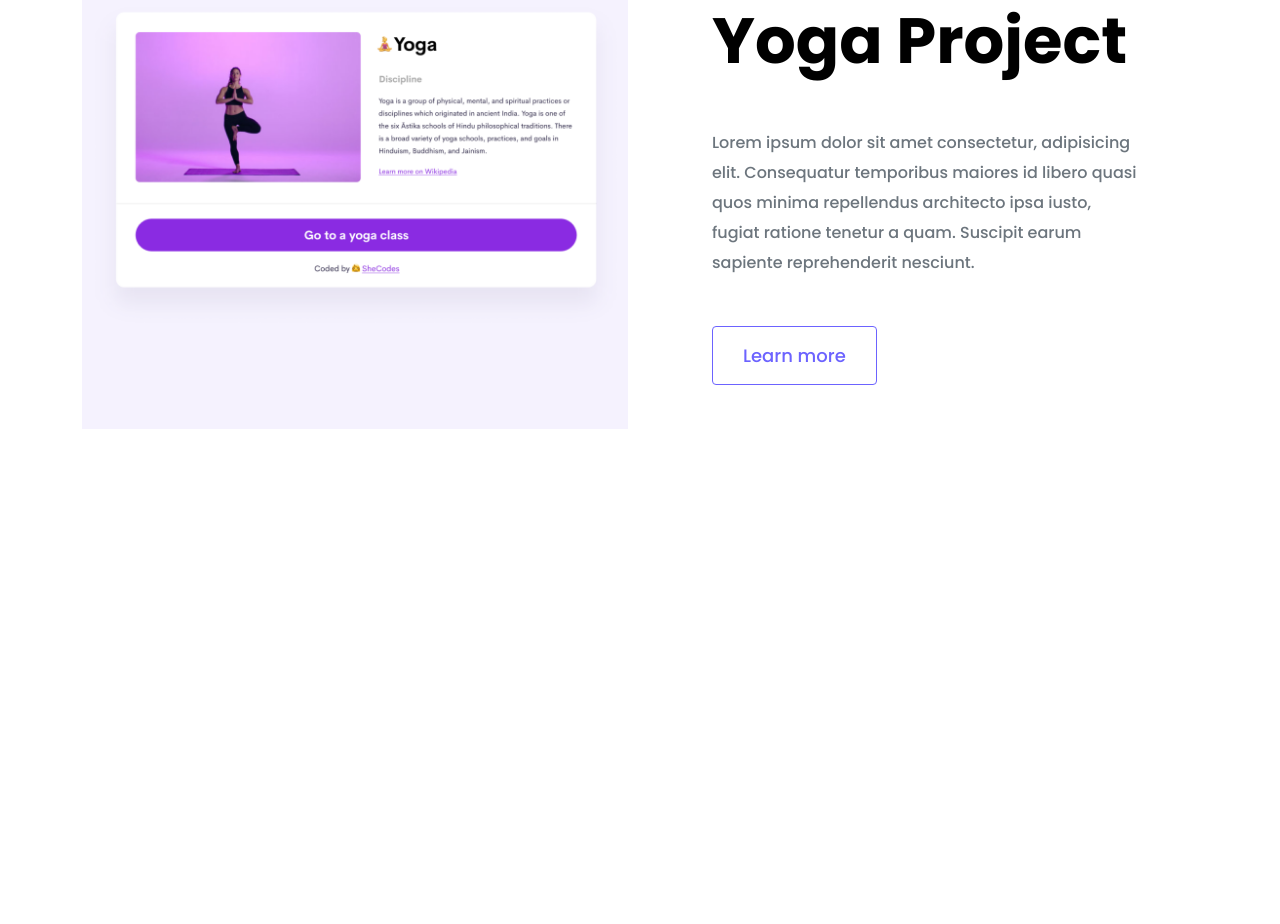
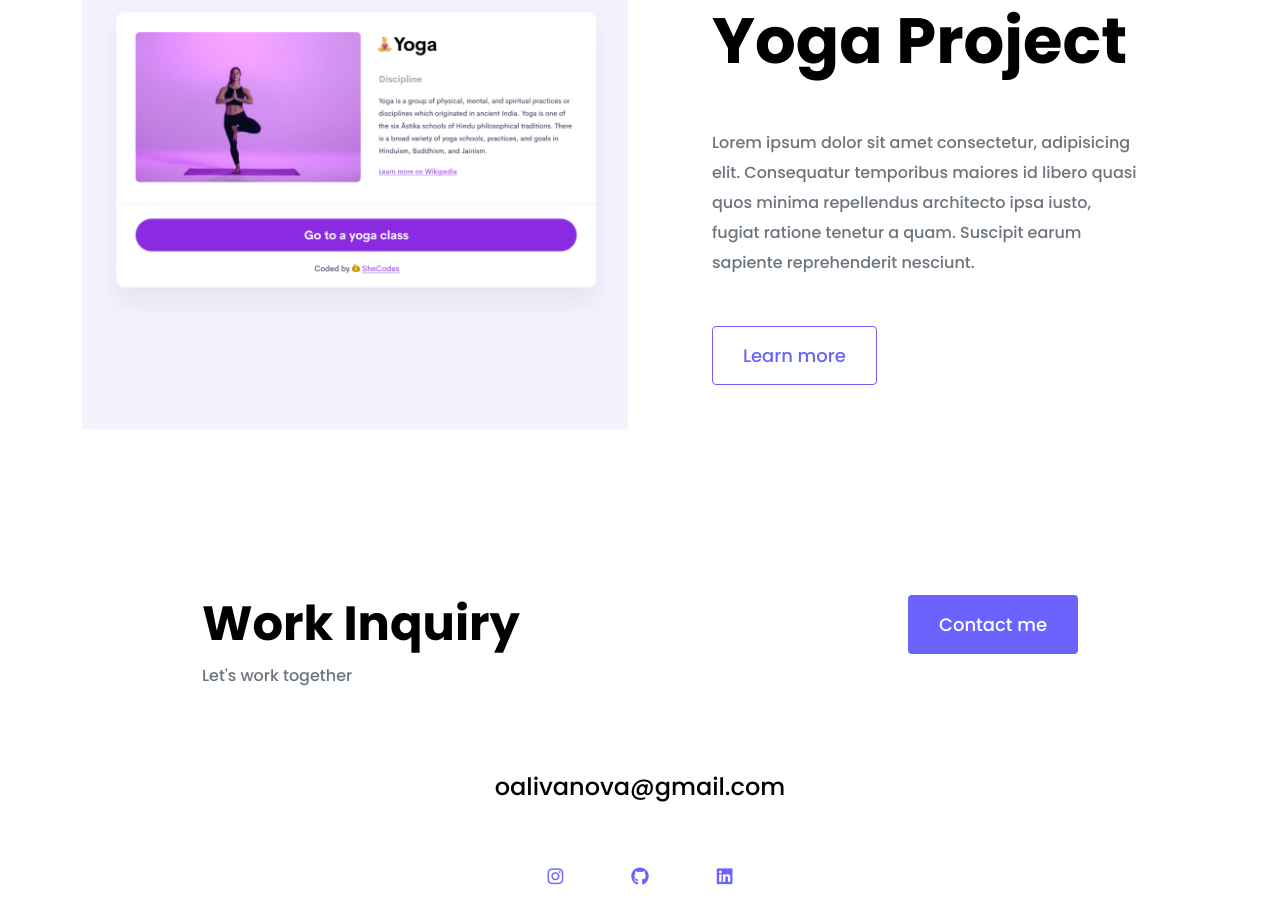
Before and after one commit to Olga771/portfolio-project, a plain HTML site: page index.html in a window 1280 px wide. Shown: the part 2475-3399 px from the top of the page. Before the commit the page ends 3028 px from the top, so only its background shows below. Drawn offline with nearby package versions, Linux system fonts and the light colour scheme.

Commit message:
Added footer

```diff
--- a/index.html
+++ b/index.html
@@ -118,6 +118,36 @@
           </div>
         </div>
       </div>
+      <footer>
+        <div class="contact-box justify-content-between mb-5 d-none d-md-flex">
+          <div>
+            <h4>Work Inquiry</h4>
+            <p class="text-muted">Let's work together</p>
+          </div>
+          <div>
+            <a href="" class="btn btn-branding"> Contact me </a>
+          </div>
+        </div>
+        <div>
+          <div class="d-flex justify-content-center mb-5">
+            <a href="mailto:oalivanova@gmail.com" class="email-link">
+              oalivanova@gmail.com
+            </a>
+          </div>
+        </div>
+
+        <div class="social-links d-flex justify-content-center mb-5">
+          <a href="https://www.Instagram.com/olga" target="_blank">
+            <i class="fa-brands fa-instagram"></i
+          ></a>
+          <a href="https://www.github.com/olga" target="_blank"
+            ><i class="fa-brands fa-github"></i
+          ></a>
+          <a href="https://www.linkedin.com/olgaAlivanova" target="_blank"
+            ><i class="fa-brands fa-linkedin"></i
+          ></a>
+        </div>
+      </footer>
     </div>
   </body>
 </html>
--- a/styles/portfolio.css
+++ b/styles/portfolio.css
@@ -27,7 +27,9 @@ h1 {
 h2 {
     font-size: 64px;
 }
-
+h4 {
+  font-size: 48px;
+}
 p {
   font-weight: normal;
   font-size: 16px;
@@ -125,7 +127,40 @@ nav li.active a,
 nav a:hover {
   color: var(--branding-color);
 }
+footer {
+  margin: 60px 0;
+}
 
+footer .contact-box {
+  background: var(--secondary-color);
+  padding: 30px 120px;
+  border-radius: 10px;
+}
+footer .contact-box p {
+  margin: 0;
+}
+footer .email-link {
+  text-decoration: none;
+  color: black;
+  font-size: 24px;
+  text-align: center;
+}
+footer .email-link:hover {
+  color: var(--branding-color);
+}
+footer .social-links a {
+  margin: 0 20px;
+  color: var(--branding-color);
+  background-color: var(--secondary-color);
+  padding: 10px 14px;
+  border-radius: 50%;
+  font-size: 18px;
+  transition: all 100ms ease-in-out;
+}
+footer .social-links a:hover {
+  color: white;
+  background: var(--branding-color);
+}
 @media (max-width: 900px) {
   h1 {
     font-size: 44px;
@@ -133,6 +168,12 @@ nav a:hover {
   }
   h2 {
     font-size: 44px;
+  }
+  h4 {
+    font-size: 26px;
+  }
+  .btn {
+    font-size: 18px;
   }
   .hero {
     padding: 80px 20px;
@@ -148,4 +189,7 @@ nav a:hover {
     text-align: center;
     padding: 0;
   }
+  footer .contact-box {
+    padding: 30px;
+  }
 }
```
